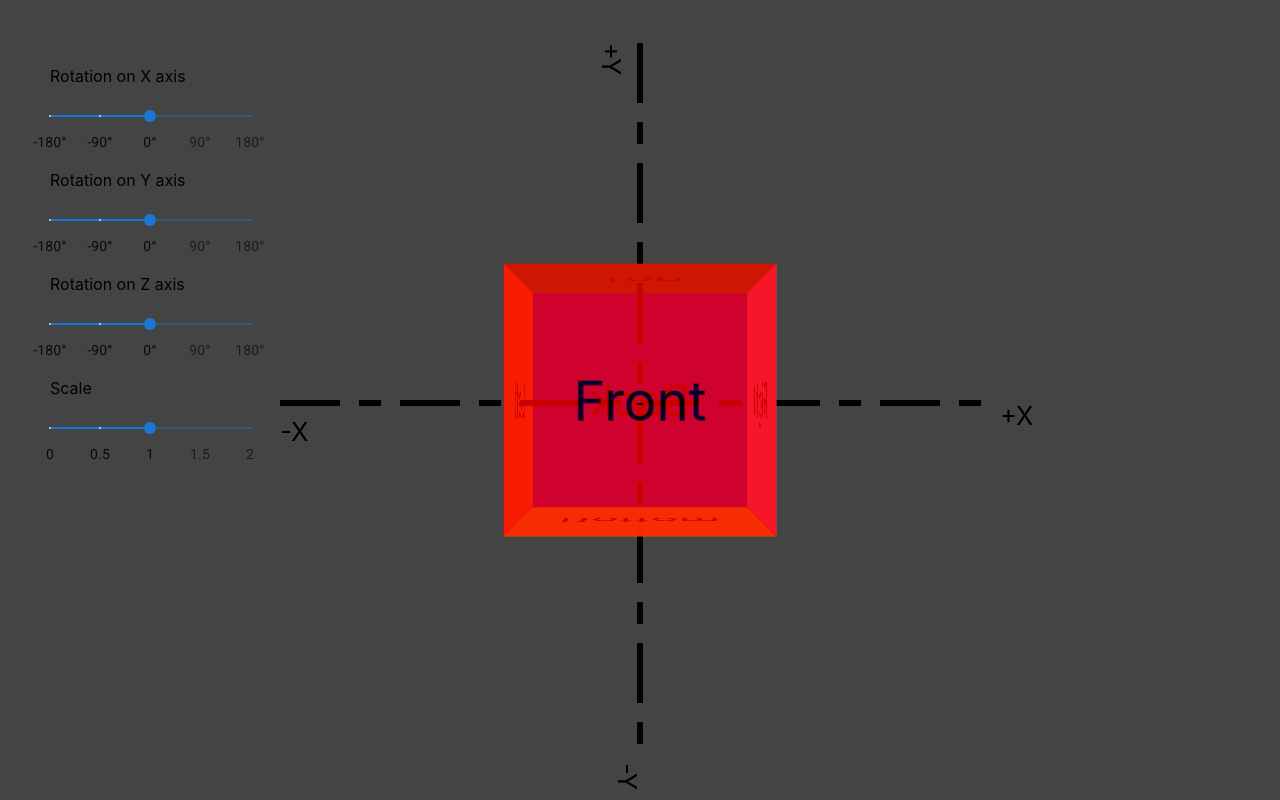
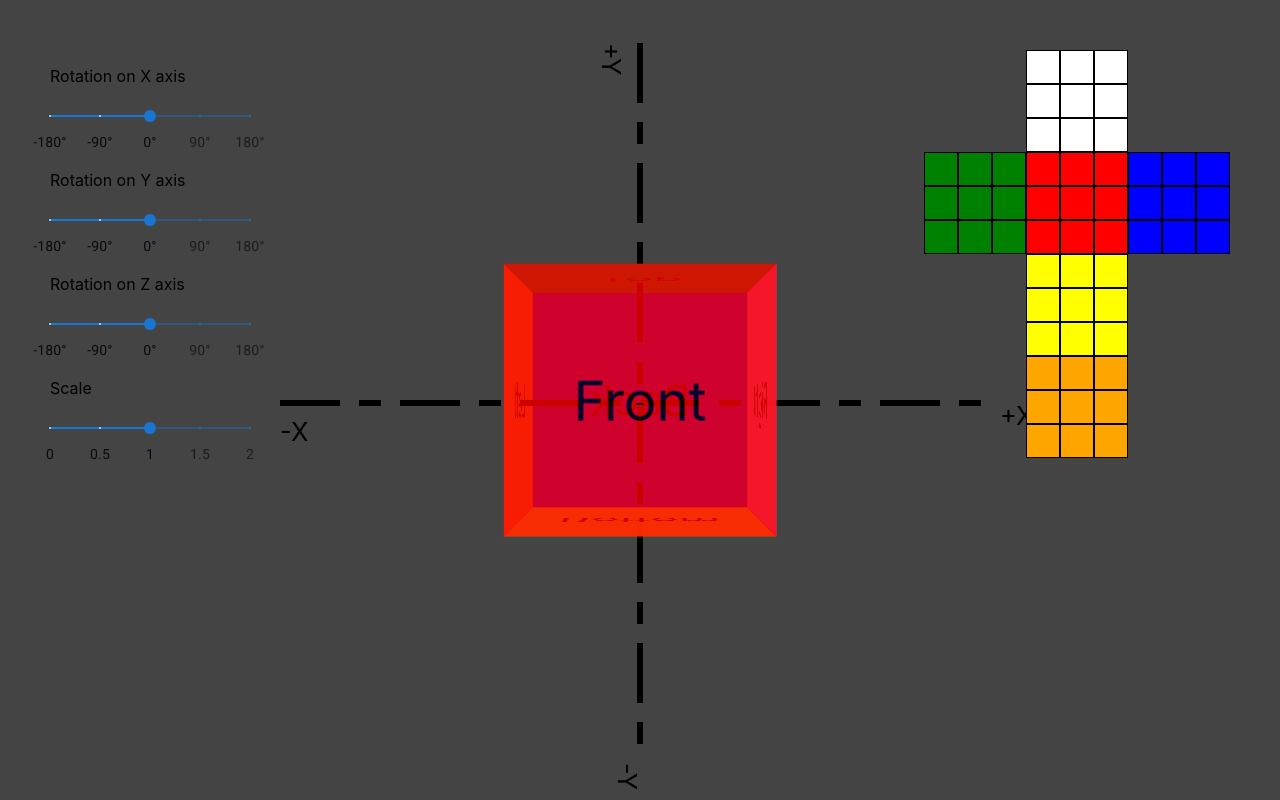
Before and after one commit to ariemad/rubik-cube, a React (Create React App) app: page / in a window 1280 px wide. Built offline with nearby package versions, Linux system fonts and the light colour scheme.

Commit message:
Add Rubik Cube 2D visual

```diff
--- a/src/App.js
+++ b/src/App.js
@@ -8,6 +8,8 @@ import { useState } from "react";
 import Model from "./components/Model.js";
 import Sliders from "./components/Sliders.js";
 import { convertEuler } from "./js/Rotation/convertEuler.js";
+import { RubikCube } from "./js/RubikCube/RubikCube.js";
+import RubikCube2D from "./components/RubikCube2D.js";
 
 function App() {
   let [cubeOptions, setCubeOptions] = useState({
@@ -17,7 +19,7 @@ function App() {
       Y: 0,
       Z: 0,
     },
-    // Data passed to render the cube
+    // Data passed to render the model
     axisReal: {
       X: 0,
       Y: 0,
@@ -25,6 +27,7 @@ function App() {
     },
     prev: "Z",
     scale: 1,
+    rubikCube: new RubikCube(),
   });
 
   function updateCubeOptions(e) {
@@ -67,6 +70,7 @@ function App() {
         onChange={updateCubeOptions}
         axisSlider={cubeOptions.axisSlider}
       />
+      <RubikCube2D rubikCube={cubeOptions.rubikCube}></RubikCube2D>
     </div>
   );
 }
--- /dev/null
+++ b/src/components/RubikCube2D.js
@@ -0,0 +1,33 @@
+import "../css/RubikCube2D.scss";
+
+const addClasses = (number) => {
+  let base = "square";
+  let color = "";
+  if (number === 0) color = "red";
+  else if (number === 1) color = "white";
+  else if (number === 2) color = "orange";
+  else if (number === 3) color = "yellow";
+  else if (number === 4) color = "green";
+  else if (number === 5) color = "blue";
+
+  return base + " " + color;
+};
+
+function RubikCube2D({ rubikCube }) {
+  const addSquare = (arr) => {
+    let items = arr.map((number) => {
+      if (number != undefined) {
+        return <div className={addClasses(number)}></div>;
+      } else {
+        return <div></div>;
+      }
+    });
+    return items;
+  };
+
+  let arr = rubikCube.flatVertical();
+
+  return <div className="rubik-cube-2d"> {addSquare(arr)} </div>;
+}
+
+export default RubikCube2D;
--- /dev/null
+++ b/src/css/RubikCube2D.scss
@@ -0,0 +1,40 @@
+.rubik-cube-2d {
+  display: grid;
+  grid-template-columns: repeat(9, 1fr);
+
+  margin: 50px;
+
+  position: absolute;
+  top: 0;
+  right: 0;
+}
+
+.square {
+  height: 2rem;
+  width: 2rem;
+  border: 1px solid black;
+}
+
+.red {
+  background-color: red;
+}
+
+.white {
+  background-color: white;
+}
+
+.orange {
+  background-color: orange;
+}
+
+.yellow {
+  background-color: yellow;
+}
+
+.green {
+  background-color: green;
+}
+
+.blue {
+  background-color: blue;
+}
--- a/src/js/RubikCube/RubikCube.js
+++ b/src/js/RubikCube/RubikCube.js
@@ -18,18 +18,34 @@ axis is the rotation axis
 import { RubikFace } from "./RubikFace.js";
 
 let empty3 = new Array(3).fill(" ");
+let empty6 = new Array(6).fill(" ");
+let undefined3 = [undefined, undefined, undefined];
 
 class RubikCube {
-  constructor() {
+  constructor(state = "default") {
+    this.state = state;
+    if (state === "default") {
       this.front = new RubikFace(0);
       this.top = new RubikFace(1);
       this.back = new RubikFace(2);
       this.bottom = new RubikFace(3);
       this.left = new RubikFace(4);
       this.right = new RubikFace(5);
+      //
+    } else if (state === "test") {
+      this.front = new RubikFace(0, "test");
+      this.top = new RubikFace(1, "test");
+      this.back = new RubikFace(2, "test");
+      this.bottom = new RubikFace(3, "test");
+      this.left = new RubikFace(4, "test");
+      this.right = new RubikFace(5, "test");
+    }
   }
 
   logVertical() {
+    if (this.state === "test") {
+      empty3 = empty6;
+    }
     console.log(...empty3, ...this.top.row(0), ...empty3);
     console.log(...empty3, ...this.top.row(1), ...empty3);
     console.log(...empty3, ...this.top.row(2), ...empty3);
@@ -54,6 +70,48 @@ class RubikCube {
     console.log(...empty3, ...this.back.row(0), ...empty3);
     console.log(...empty3, ...this.back.row(1), ...empty3);
     console.log(...empty3, ...this.back.row(2), ...empty3);
+  }
+
+  flatVertical() {
+    let flat = [
+      ...undefined3,
+      ...this.top.row(0),
+      ...undefined3,
+      ...undefined3,
+      ...this.top.row(1),
+      ...undefined3,
+      ...undefined3,
+      ...this.top.row(2),
+      ...undefined3,
+      ...this.left.row(0),
+      ...this.front.row(0),
+      ...this.right.row(0),
+      ...this.left.row(1),
+      ...this.front.row(1),
+      ...this.right.row(1),
+      ...this.left.row(2),
+      ...this.front.row(2),
+      ...this.right.row(2),
+      ...undefined3,
+      ...this.bottom.row(0),
+      ...undefined3,
+      ...undefined3,
+      ...this.bottom.row(1),
+      ...undefined3,
+      ...undefined3,
+      ...this.bottom.row(2),
+      ...undefined3,
+      ...undefined3,
+      ...this.back.row(0),
+      ...undefined3,
+      ...undefined3,
+      ...this.back.row(1),
+      ...undefined3,
+      ...undefined3,
+      ...this.back.row(2),
+      ...undefined3,
+    ];
+    return flat;
   }
 
   logHorizontal() {
@@ -128,7 +186,7 @@ class RubikCube {
         this.back.setCol(2, temp);
         //
       }
-    } else if (axis === "y") {
+    } else if (axis === "z") {
       if (number === 1) {
         temp = [...this.top.row(0)];
         this.top.setRow(0, this.right.col(2));
@@ -141,7 +199,8 @@ class RubikCube {
         this.top.setRow(0, this.left.col(0).reverse());
         this.left.setCol(0, this.bottom.row(2));
         this.bottom.setRow(2, this.right.col(2).reverse());
-        this.right.setCol(2, this.top.row(2));
+        this.right.setCol(2, temp);
+        //
       } else if (number === 2) {
         temp = [...this.top.row(1)];
         this.top.setRow(1, this.right.col(1));
@@ -155,13 +214,85 @@ class RubikCube {
         this.left.setCol(1, this.bottom.row(1));
         this.bottom.setRow(1, this.right.col(1).reverse());
         this.right.setCol(1, temp);
+        //
+      } else if (number === 3) {
+        temp = [...this.top.row(2)];
+        this.top.setRow(2, this.right.col(0));
+        this.right.setCol(0, this.bottom.row(0).reverse());
+        this.bottom.setRow(0, this.left.col(2));
+        this.left.setCol(2, temp.reverse());
+        //
+      } else if (number === -3) {
+        temp = [...this.top.row(2)];
+        this.top.setRow(2, this.left.col(2).reverse());
+        this.left.setCol(2, this.bottom.row(0));
+        this.bottom.setRow(0, this.right.col(0).reverse());
+        this.right.setCol(0, temp);
       }
-    } else if (axis === "z") {
+    } else if (axis === "y") {
+      if (number === 1) {
+        temp = [...this.front.row(2)];
+        this.front.setRow(2, this.left.row(2));
+        this.left.setRow(2, this.back.row(0).reverse());
+        this.back.setRow(0, this.right.row(2).reverse());
+        this.right.setRow(2, temp);
+        //
+      } else if (number === -1) {
+        temp = [...this.front.row(2)];
+        this.front.setRow(2, this.right.row(2));
+        this.right.setRow(2, this.back.row(0).reverse());
+        this.back.setRow(0, this.left.row(2).reverse());
+        this.left.setRow(2, temp);
+        //
+      } else if (number === 2) {
+        temp = [...this.front.row(1)];
+        this.front.setRow(1, this.left.row(1));
+        this.left.setRow(1, this.back.row(1).reverse());
+        this.back.setRow(1, this.right.row(1).reverse());
+        this.right.setRow(1, temp);
+        //
+      } else if (number === -2) {
+        temp = [...this.front.row(1)];
+        this.front.setRow(1, this.right.row(1));
+        this.right.setRow(1, this.back.row(1).reverse());
+        this.back.setRow(1, this.left.row(1).reverse());
+        this.left.setRow(1, temp);
+        //
+      } else if (number === 3) {
+        temp = [...this.front.row(0)];
+        this.front.setRow(0, this.left.row(0));
+        this.left.setRow(0, this.back.row(2).reverse());
+        this.back.setRow(2, this.right.row(0).reverse());
+        this.right.setRow(0, temp);
+        //
+      } else if (number === -3) {
+        temp = [...this.front.row(0)];
+        this.front.setRow(0, this.right.row(0));
+        this.right.setRow(0, this.back.row(2).reverse());
+        this.back.setRow(2, this.left.row(0).reverse());
+        this.left.setRow(0, temp);
+      }
     }
   }
 }
 
-let myCube = new RubikCube();
+export { RubikCube };
 
-myCube.rotate("y", -2);
+/* let myCube = new RubikCube("test");
 myCube.logVertical();
+console.log("");
+
+myCube.rotate("x", 3);
+myCube.rotate("x", 2);
+myCube.rotate("x", 1);
+myCube.rotate("x", 3);
+myCube.rotate("x", 2);
+myCube.rotate("x", 1);
+myCube.rotate("x", 3);
+myCube.rotate("x", 2);
+myCube.rotate("x", 1);
+myCube.rotate("x", 3);
+myCube.rotate("x", 2);
+myCube.rotate("x", 1);
+
+myCube.logVertical(); */
--- a/src/js/RubikCube/RubikFace.js
+++ b/src/js/RubikCube/RubikFace.js
@@ -1,10 +1,18 @@
 class RubikFace {
-  constructor(number) {
-    this.face = [
-      [number, number, number],
-      [number, number, number],
-      [number, number, number],
-    ];
+  constructor(number, state = "default") {
+    if (state === "default") {
+      this.face = [
+        [number, number, number],
+        [number, number, number],
+        [number, number, number],
+      ];
+    } else if (state === "test") {
+      this.face = [
+        [number + 0.1, number + 0.2, number + 0.3],
+        [number + 0.4, number + 0.5, number + 0.6],
+        [number + 0.7, number + 0.8, number + 0.9],
+      ];
+    }
   }
   row(n) {
     return this.face[n];
```
Lines whose indentation alone changed are shown as unchanged.
